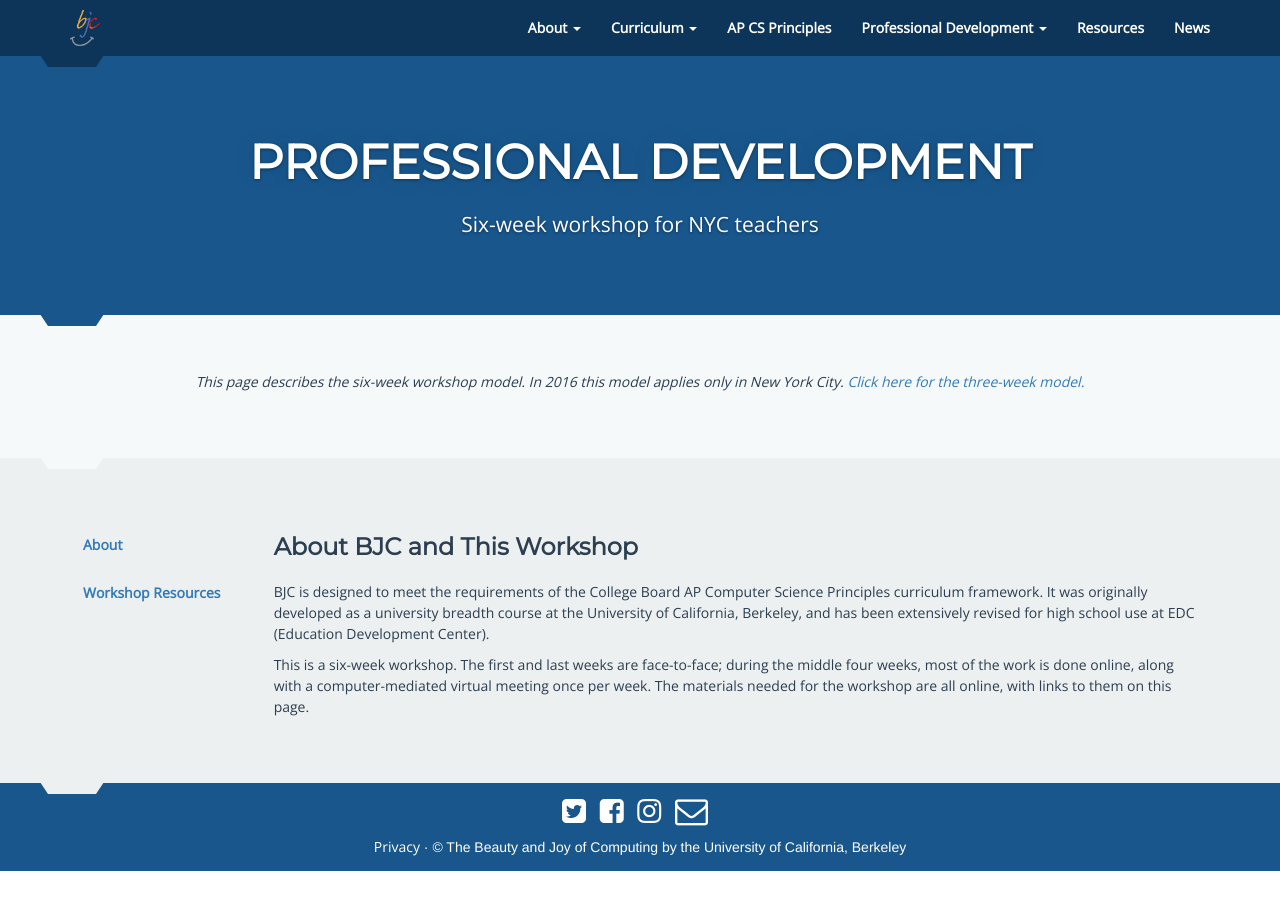
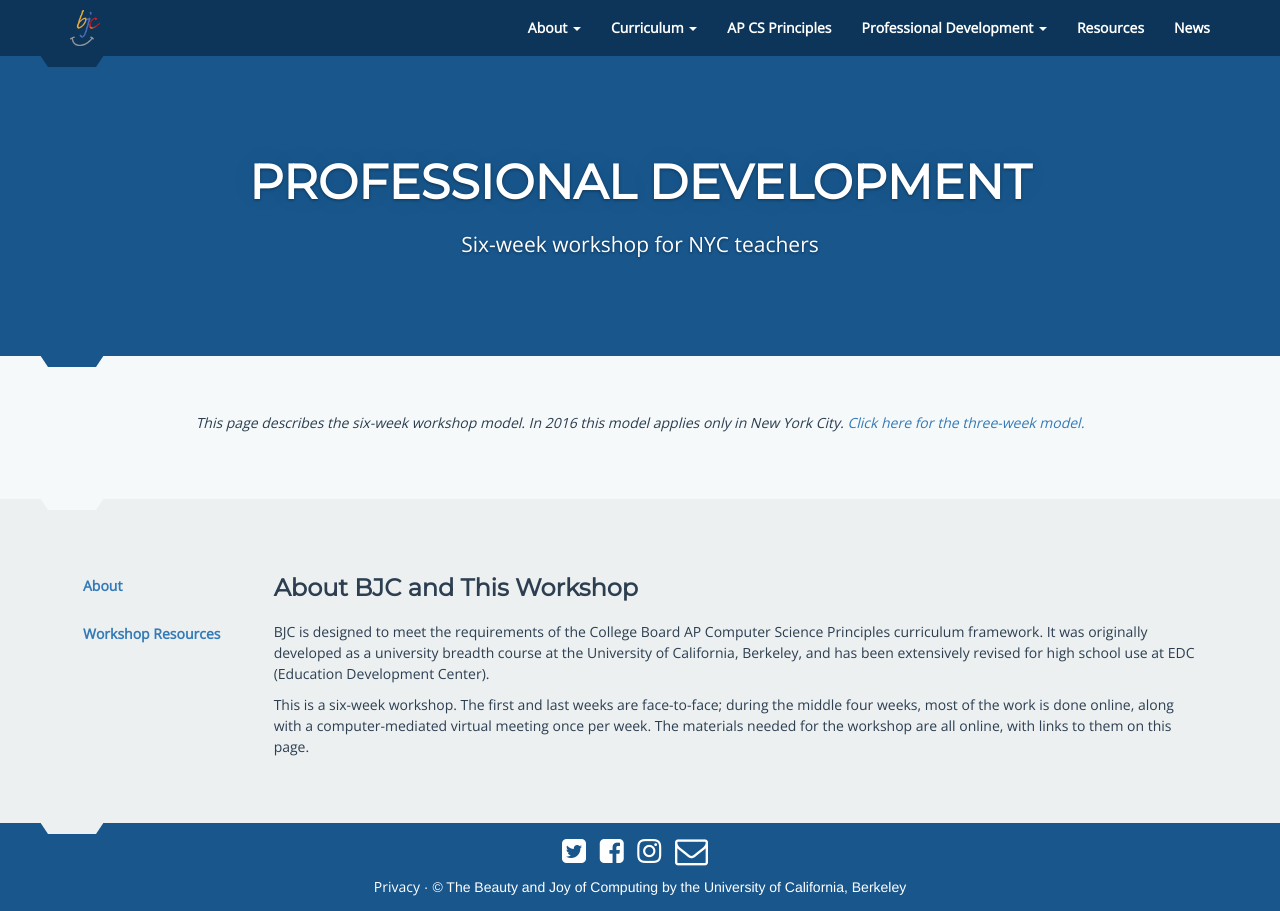
Before and after one commit to beautyjoy/beautyjoy.github.io, a Jekyll site: the page built from professional-development-6-weeks/index.html, in a window 1280 px wide. Built offline with Jekyll 4.4.1, drawn with Linux system fonts in a browser that asks for light colours.

Commit message:
Changed page headers to fixed height.

```diff
--- a/css/styles.scss
+++ b/css/styles.scss
@@ -217,7 +217,9 @@
 .jumbotron {
     position: relative;
     margin: 0;
-    padding: 60px 0;
+    min-height: 300px; // Fixed height on all headers
+    display: inline-table; // For vertical alignment
+    width: 100%;
     background: $primary-color;
     box-shadow: none;
     background-position: center;
@@ -248,6 +250,9 @@
         position: relative;
         z-index: 999;
         color: $inverted-text-color;
+        display: table-cell;
+        width: 100%;
+        vertical-align: middle;
         text-align: center;
     }
 
@@ -299,7 +304,7 @@
 .trapezoid {
     position: absolute;
     bottom: -11px; // extra 1px buffer to compensate for browser rounding error, esp if zoomed
-    margin-left: 40px;
+    left: 40px;
     border-top-style: solid;
     border-top-width: 12px;
 	border-top-color: $primary-color;
```
